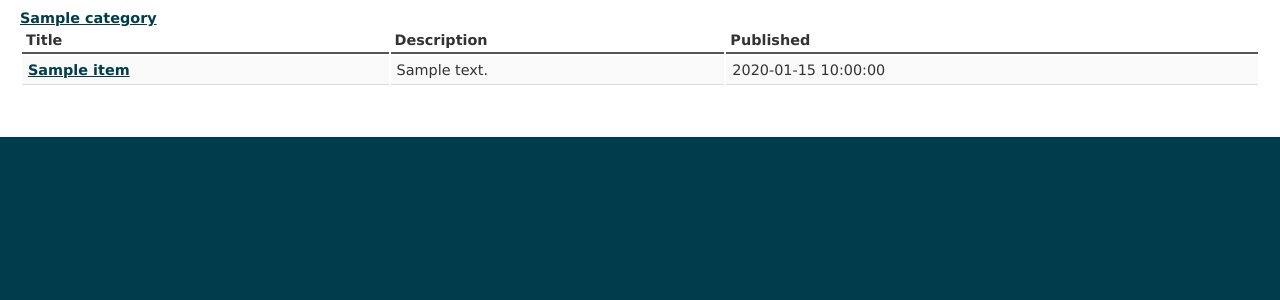
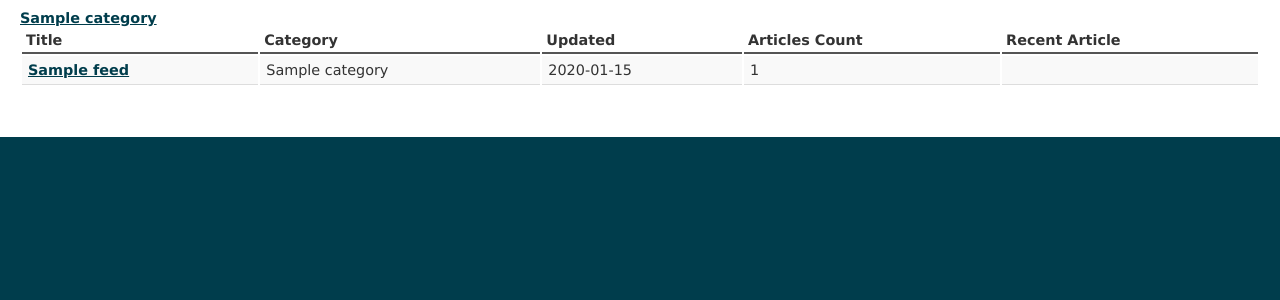
Before and after one commit to princs21/php-assignment1, a CakePHP app: the page made by app/View/Feeds/index.ctp in a window 1280 px wide. Shown: the part 47-347 px from the top of the page. Run offline with PHP 8.4 and a stand-in for CakePHP, Linux system fonts and the light colour scheme; the template is opened without the code that fills it: most values are stand-ins (such as "Sample title", 1, 10 or a date in 2020); data that the repository does not hold is empty; some libraries are stand-ins or nearby versions.

Commit message:
Updated Controller and View according to task description

```diff
--- a/app/View/Feeds/index.ctp
+++ b/app/View/Feeds/index.ctp
@@ -1,26 +1,37 @@
 <div>
-<?php foreach ($categories as $category): ?>
-    <a href="<?php echo '/?category=' . $category; ?>">
-        <?php echo $category ?>
+<?php foreach ($categories as $cat): ?>
+    <a href="<?php echo '/?category=' . $cat; ?>">
+        <?php echo $cat ?>
     </a>
 <?php endforeach; ?>
 </div>
 <table>
     <tr>
         <th>Title</th>
-        <th>Description</th>
-        <th>Published</th>
+        <?php if(!isset($category)): ?>
+            <th>Category</th>
+        <?php endif; ?>
+        <th>Updated</th>
+        <th>Articles Count</th>
+        <th>Recent Article</th>
     </tr>
 
     <?php foreach ($feeds as $feed): ?>
-        <?php foreach ($feed['Items'] as $item): ?>
         <tr>
-            <td><a href="<?php echo $item['link']; ?>"><?php echo $item['title']; ?></a></td>
-            <td><?php echo $item['description']; ?></td>
-            <td><?php echo $item['published']; ?></td>
+            <td><a href="<?php echo $feed['Feed']['url']; ?>"><?php echo $feed['Feed']['title']; ?></a></td>
+            <?php if(!isset($category)): ?>
+                <td><?php echo $feed['Feed']['category']; ?></td>
+            <?php endif; ?>
+            <td><?php echo $feed['Feed']['last_update']; ?></td>
+            <td><?php echo count($feed['Items']) ?></td>
+            <td>
+                <?php if (array_key_exists('recentArticle', $feed['Feed'])): ?>
+                    <a href="<?php echo $feed['Feed']['recentArticle']['link'] ?>">
+                        <?php echo $feed['Feed']['recentArticle']['title'] ?>
+                    </a>
+                <?php endif; ?>
+            </td>
         </tr>
-        <?php endforeach; ?>
-        <?php unset($item); ?>
     <?php endforeach; ?>
     <?php unset($feed); ?>
 </table>
```
Also changed, not shown: app/Controller/FeedsController.php (+21 -5 lines).
